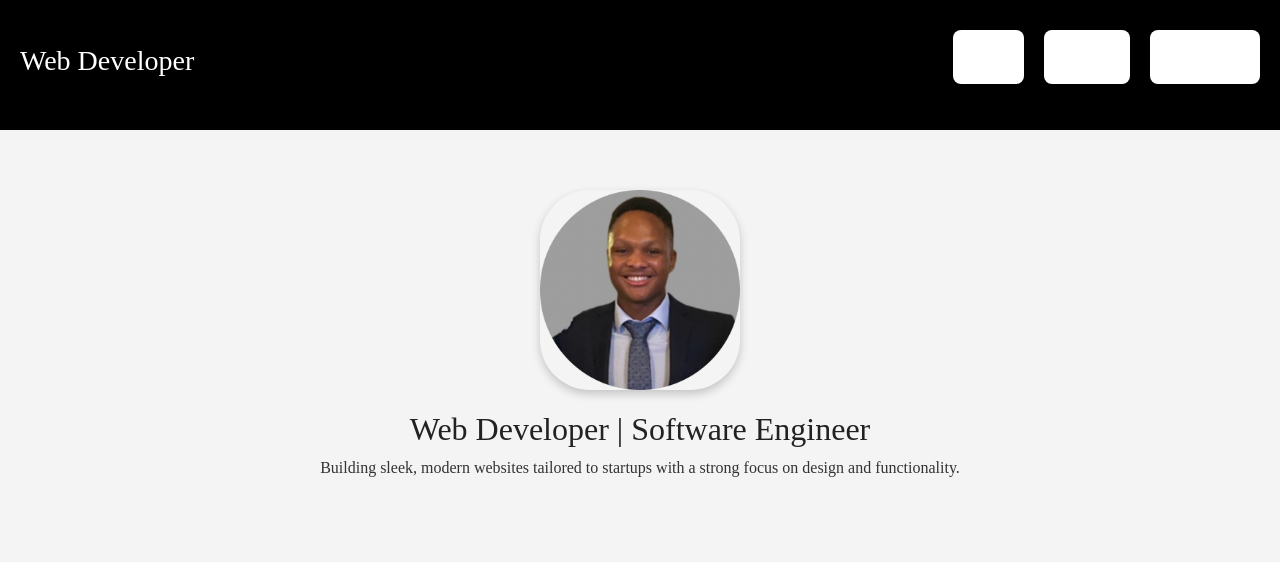
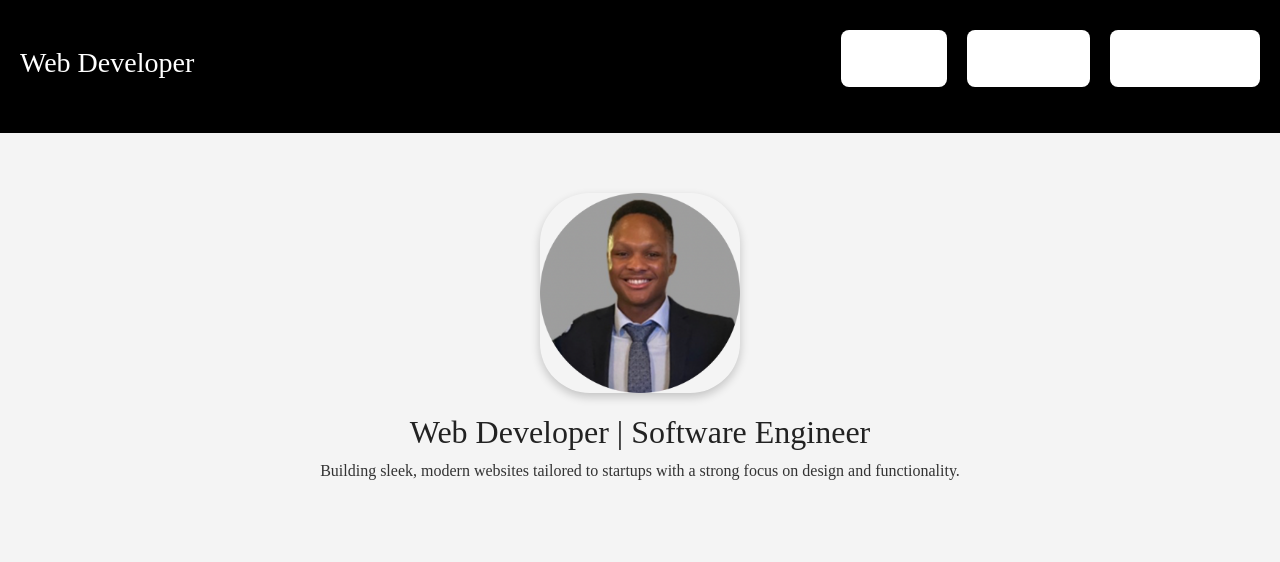
Before and after one commit to Clintonosawe/portfolio-website, a plain HTML site: page resources/index.html in a window 1280 px wide. Drawn offline with nearby package versions, Linux system fonts and the light colour scheme.

```diff
--- a/resources/css/style.css
+++ b/resources/css/style.css
@@ -26,15 +26,24 @@
     gap: 20px;
 }
 
+nav ul li {
+    position: relative;
+}
+
 nav ul li a {
     color: #fff;
     text-decoration: none;
     font-weight: bold;
+    font-size: 18px;
+    padding: 10px 15px;
+    transition: color 0.3s ease, background-color 0.3s ease;
 }
 
 nav ul li a:hover {
     color: #33CA7F;
-    text-decoration: underline;
+    border-radius: 5px;
+    background-color: rgba(255, 255, 255, 0.2);
+
 }
 
 /* Home Section*/
```
